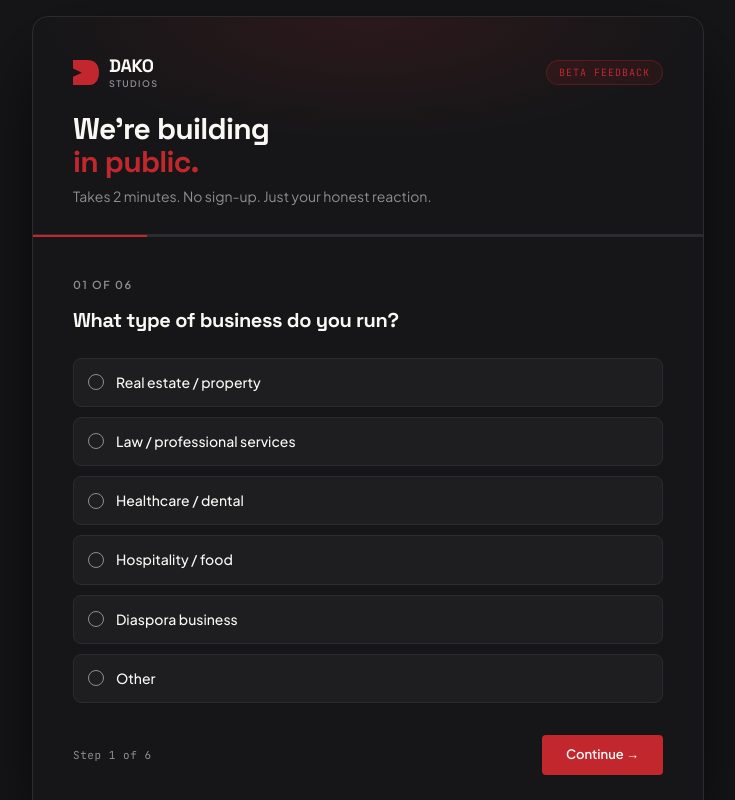
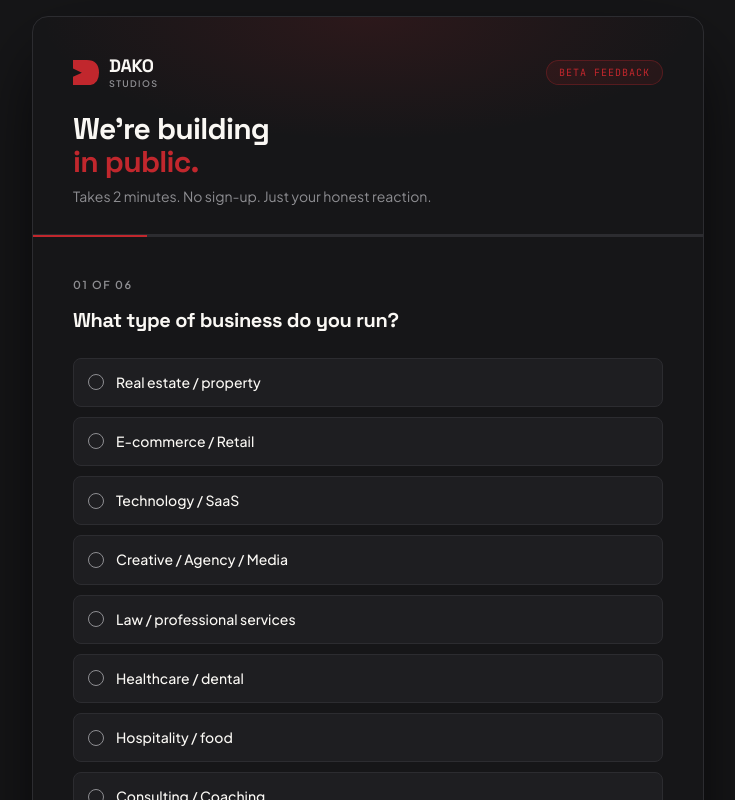
Before and after one commit to DakolMasiyer/dako-studios-website, a Next.js app: page /public-beta in a window 1280 px wide. Shown: the top 800 px of the page, without its empty margins (272-1007 px from the left). Built offline with nearby package versions, Linux system fonts and the light colour scheme.

Commit message:
feat: add more industry options to feedback form

```diff
--- a/src/app/public-beta/page.tsx
+++ b/src/app/public-beta/page.tsx
@@ -112,9 +112,13 @@ export default function DakoBetaFeedbackPage() {
               <div className="flex flex-col gap-2.5">
                 {[
                   { id: 'real-estate', label: 'Real estate / property' },
+                  { id: 'ecommerce', label: 'E-commerce / Retail' },
+                  { id: 'tech', label: 'Technology / SaaS' },
+                  { id: 'creative', label: 'Creative / Agency / Media' },
                   { id: 'law', label: 'Law / professional services' },
                   { id: 'healthcare', label: 'Healthcare / dental' },
                   { id: 'hospitality', label: 'Hospitality / food' },
+                  { id: 'consulting', label: 'Consulting / Coaching' },
                   { id: 'diaspora', label: 'Diaspora business' },
                   { id: 'other', label: 'Other' },
                 ].map(opt => (
```
